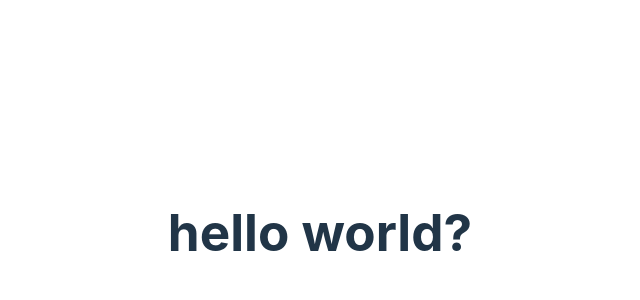
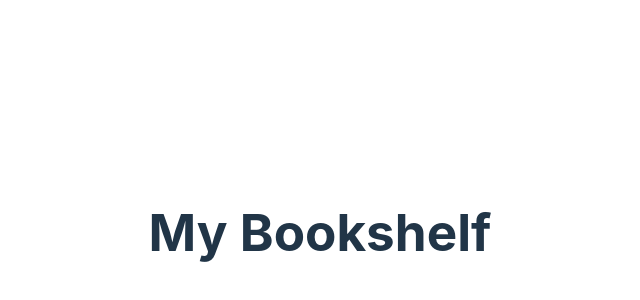
Before and after one commit to caojohnny91/controlled-forms-in-react-lab, a React (Vite) app: page / in a window 1280 px wide. Shown: the part 168-468 px from the top of the page, without its empty margins (320-960 px from the left). Built offline with nearby package versions, Linux system fonts and the light colour scheme.

Commit message:
created bookshelf component

```diff
--- a/src/App.jsx
+++ b/src/App.jsx
@@ -1,10 +1,13 @@
 import { useState } from "react";
 import "./App.css";
+import Bookshelf from "./components/Bookshelf";
+import "./index.css";
 
 function App() {
   return (
     <>
-      <h1>hello world?</h1>
+      <h1>My Bookshelf</h1>
+      <Bookshelf />
     </>
   );
 }
--- /dev/null
+++ b/src/components/Bookshelf.jsx
@@ -0,0 +1,13 @@
+import { useState } from "react";
+
+const Bookshelf = () => {
+  <div className="bookshelfDiv">
+    <div className="formDiv">
+      <h3>Add a Book</h3>
+      {/* Form will go here */}
+    </div>
+    <div className="bookCardsDiv">{/* Book cards will display here */}</div>
+  </div>;
+};
+
+export default Bookshelf;
```
